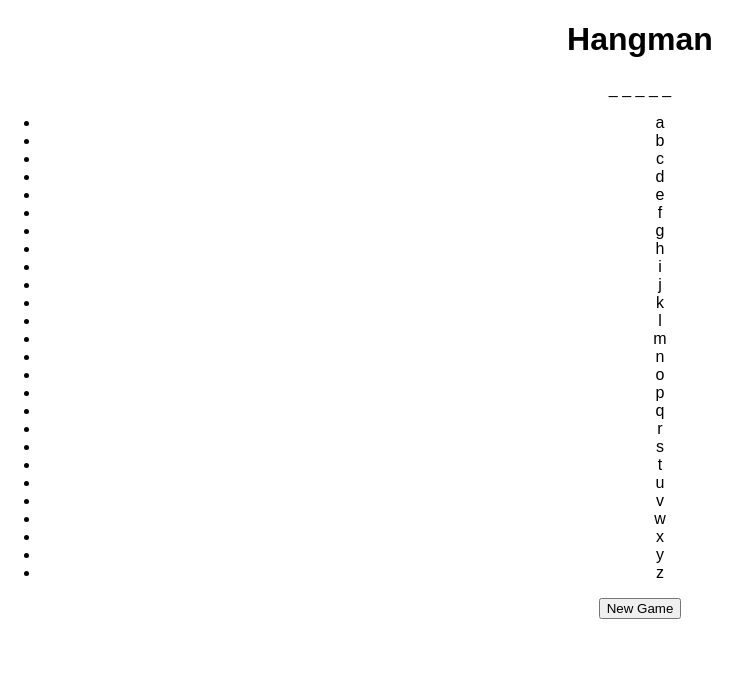
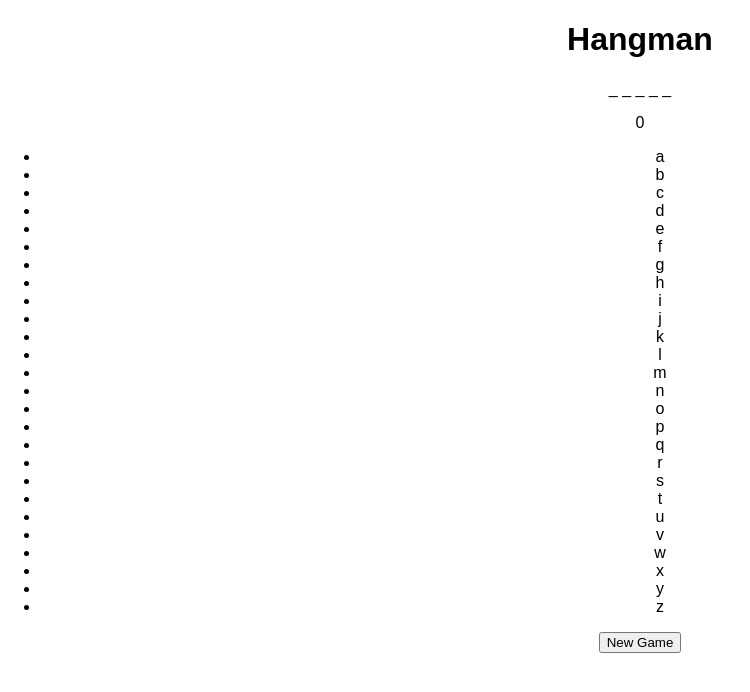
Before and after one commit to gitstephanie/hangman, a React (Create React App) app: page /hangman in a window 1280 px wide. Shown: the top 692 px of the page, without its empty margins (0-750 px from the left). Built offline with nearby package versions, Linux system fonts and the light colour scheme.

Commit message:
added wrong guess count

```diff
--- a/src/components/HangmanContainer.jsx
+++ b/src/components/HangmanContainer.jsx
@@ -3,6 +3,7 @@ import Hangman from './Hangman'
 import GuessLetterList from './GuessLetterList'
 import NewGameButton from './NewGameButton'
 import PlayingField from './PlayingField'
+import WrongGuessCounter from './WrongGuessCounter'
 import { connect } from 'react-redux'
 import { newGame, makeGuess } from '../actions/game'
 
@@ -18,6 +19,7 @@ class HangmanContainer extends React.PureComponent {
       <div>
         <Hangman/>
         <PlayingField word={this.props.word} guesses={this.props.guesses}/>
+        <WrongGuessCounter word={this.props.word} guesses={this.props.guesses}/>
         <GuessLetterList makeGuess={this.props.makeGuess}/>
         <NewGameButton newGame={this.props.newGame}/>
       </div>
--- /dev/null
+++ b/src/components/WrongGuessCounter.jsx
@@ -0,0 +1,12 @@
+import * as React from 'react'
+import {wrongGuessCount} from '../lib/game'
+
+export default function WrongGuessCounter(props) {
+    if (props.word && props.guesses) {
+        return (
+            <p>{wrongGuessCount(props.word,props.guesses)}</p>
+        )
+    } else {
+        return ''
+    }
+}
```
